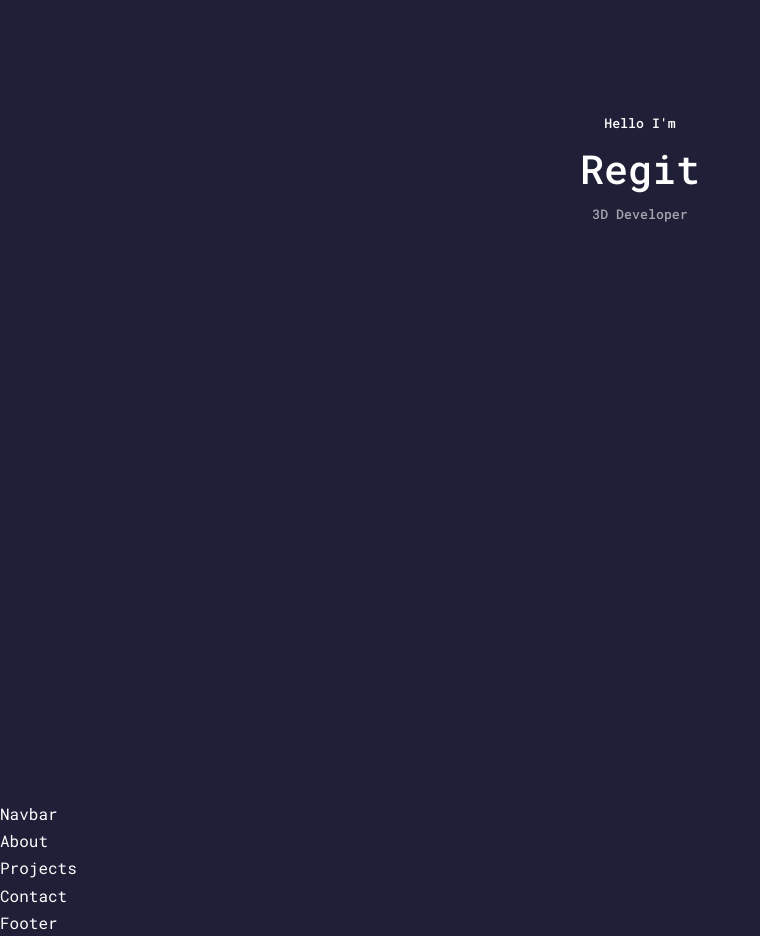
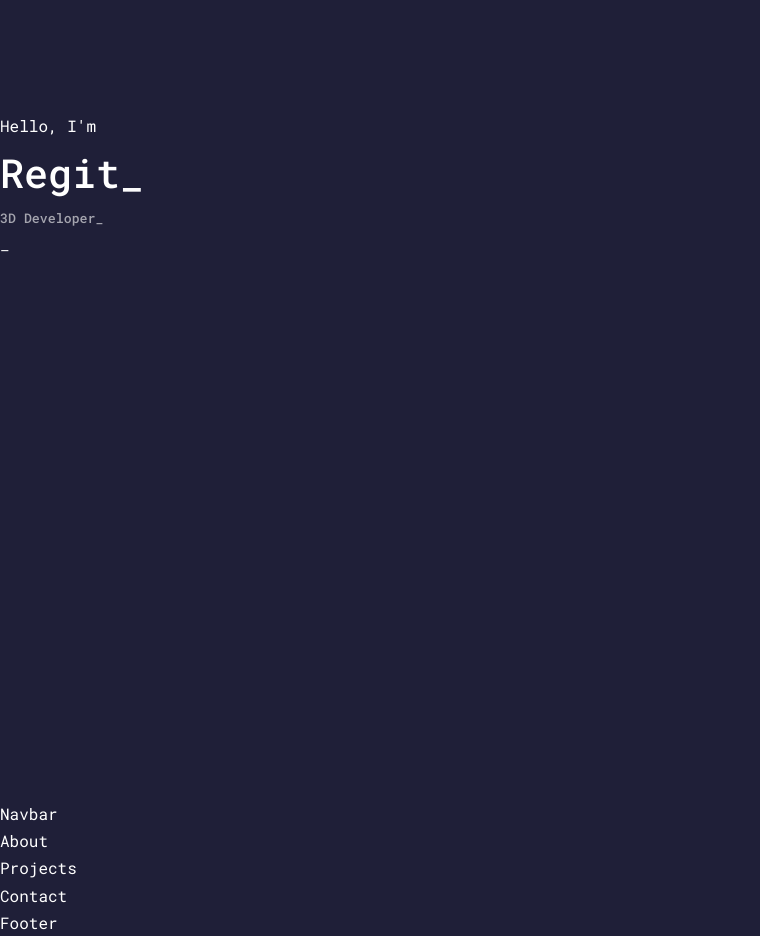
Before and after one commit to RegitGit/react-portfolio, a React (Create React App) app: page / in a window 1280 px wide. Shown: the whole page, without its empty margins (0-760 px from the left). Built offline with nearby package versions, Linux system fonts and the light colour scheme.

Commit message:
added typed.js and experimented with ::after cursor

```diff
--- a/package.json
+++ b/package.json
@@ -10,6 +10,7 @@
     "react-dom": "^18.0.0",
     "react-icons": "^4.3.1",
     "react-scripts": "5.0.0",
+    "typed.js": "^2.0.12",
     "web-vitals": "^2.1.4"
   },
   "scripts": {
--- a/src/components/header/Header.jsx
+++ b/src/components/header/Header.jsx
@@ -1,13 +1,37 @@
-import React from 'react'
+import React, { useEffect, useRef } from 'react'
 import "./header.css"
+import Typed from 'typed.js'
 
 const Header = () => {
+
+  const el = useRef(null);
+
+  useEffect(() => {
+    const typed = new Typed(el.current, {
+      strings: ["Hello, I'm<h1>Regit</h1><h5 class=\"text-light\">3D Developer</h5>"],
+      startDelay: 1000,
+      typeSpeed: 100,
+      showCursor: false,
+      cursorChar: "_",
+      onComplete(self) {
+
+      },
+      onBegin(self) {
+
+      }
+    });
+
+    return () => {
+      typed.destroy();
+    };
+  }, []);
+
   return (
     <header>
       <div className="container header__container">
-        <h5>Hello I'm</h5>
-        <h1>Regit</h1>
-        <h5 className="text-light">3D Developer</h5>
+        <span ref={el}></span>
+        {/* <h1>Regit</h1>
+        <h5 className="text-light">3D Developer</h5> */}
       </div>
     </header>
   )
--- a/src/components/header/header.css
+++ b/src/components/header/header.css
@@ -5,9 +5,11 @@ header {
 }
 
 .header__container {
-    text-align: center;
+    display: inline-block;
+    text-align: left;
     height: 100%;
-    position: relative;
+    vertical-align: middle;
+    /* position: relative; */
 }
 
 /* CTA */
--- a/src/index.css
+++ b/src/index.css
@@ -8,6 +8,34 @@
     box-sizing: border-box;
     list-style: none;
     text-decoration: none;
+}
+
+.typed-cursor {
+    display: inline;
+    opacity: 1;
+    animation: blink .7s infinite;
+}
+
+@keyframes blink {
+    0% {
+        opacity: 1;
+    }
+    50% {
+        opacity: 0;
+    }
+    100% {
+        opacity: 1;
+    }
+}
+
+span {
+    display: inline;
+}
+
+span::after, h1::after, h5::after {
+    content: "_";
+    opacity: 1;
+    animation: blink .7s infinite;
 }
 
 :root {
```
Also changed, not shown: 1 other file (tests, documents, lock files or other folders).
